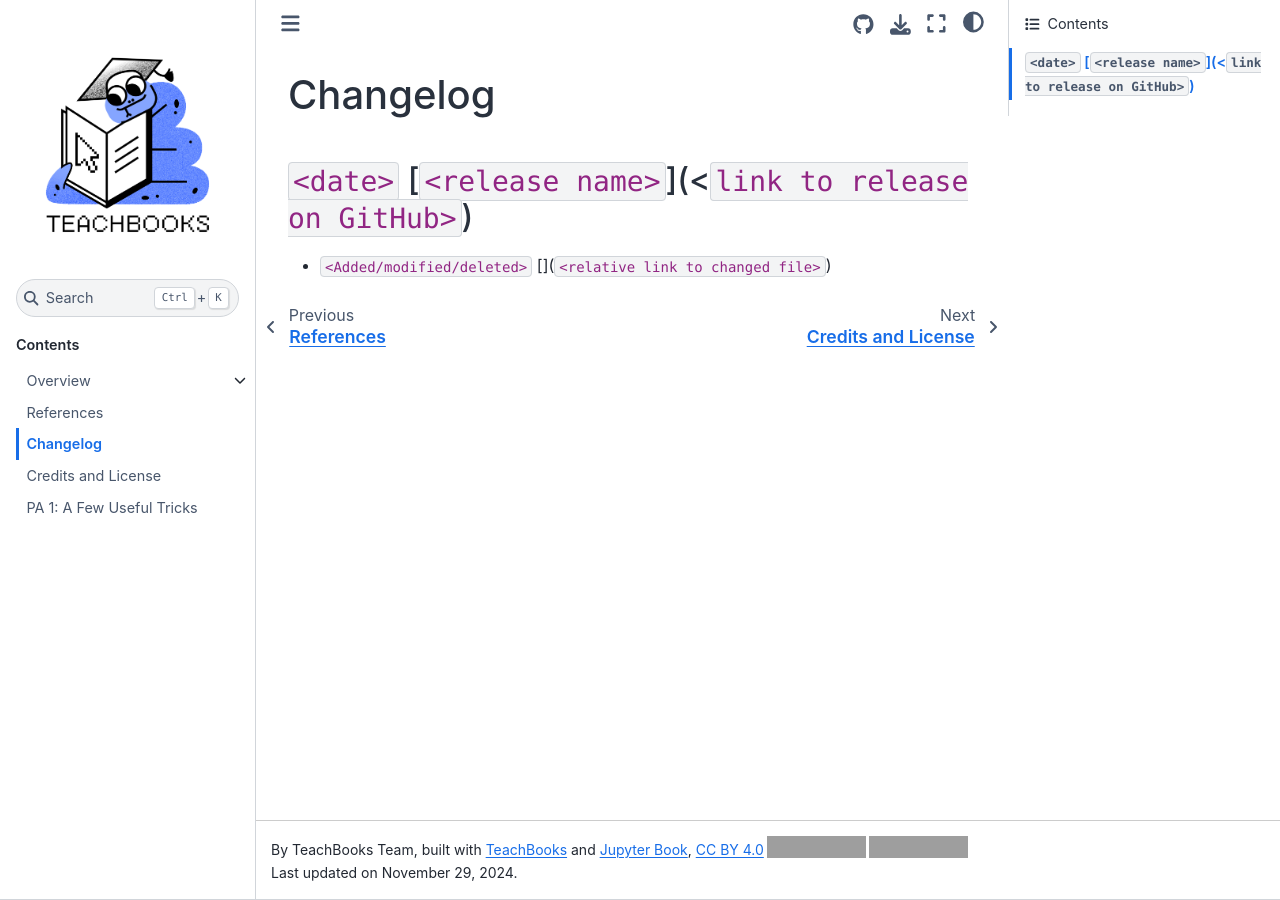
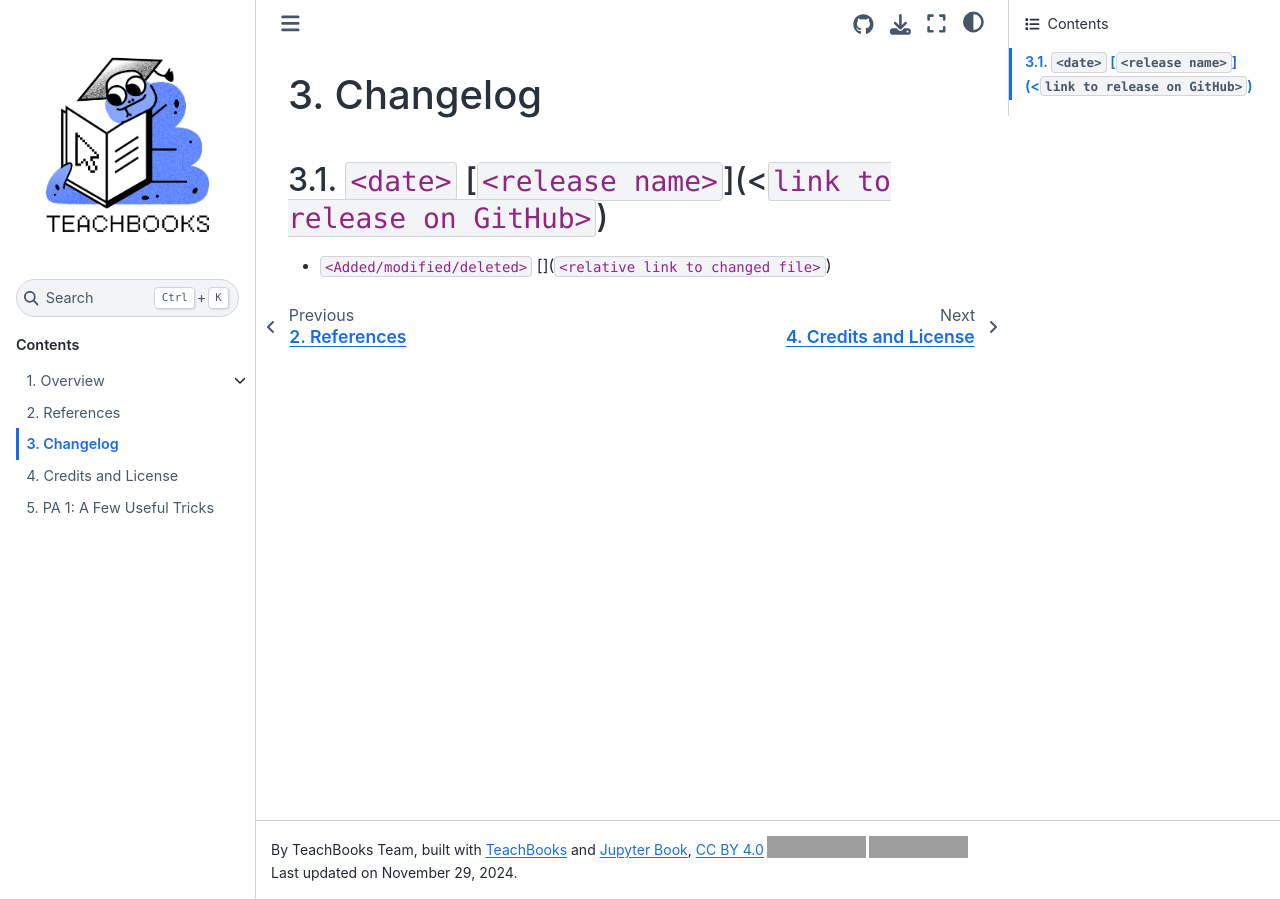
Before and after one commit to anandkanjarla/anand_book, a Jupyter Book: the page built from book/changelog.md, in a window 1280 px wide. Built offline with Jupyter Book 1.0.4 settings and Sphinx 7.4.7 and the Sphinx Book theme 1.1.4, drawn with Linux system fonts in a browser that asks for light colours; comment, search, counter and statistics services are not loaded; grey boxes are pictures that could not be loaded.

Commit message:
numbering

```diff
--- a/book/_toc.yml
+++ b/book/_toc.yml
@@ -3,6 +3,7 @@ root: intro.md
 
 parts:
   - caption: Contents
+    numbered: 2
     chapters:
     - file: some_content/overview.md
       sections:
```
